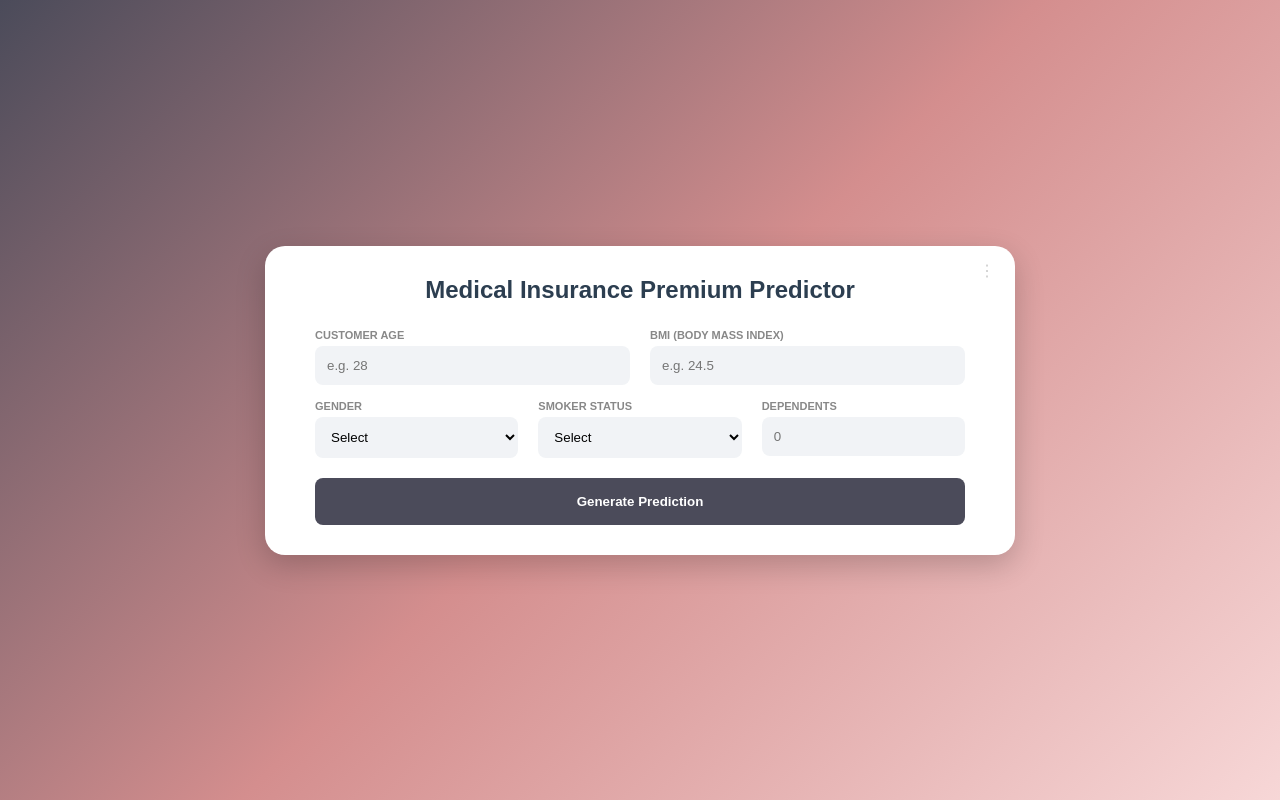
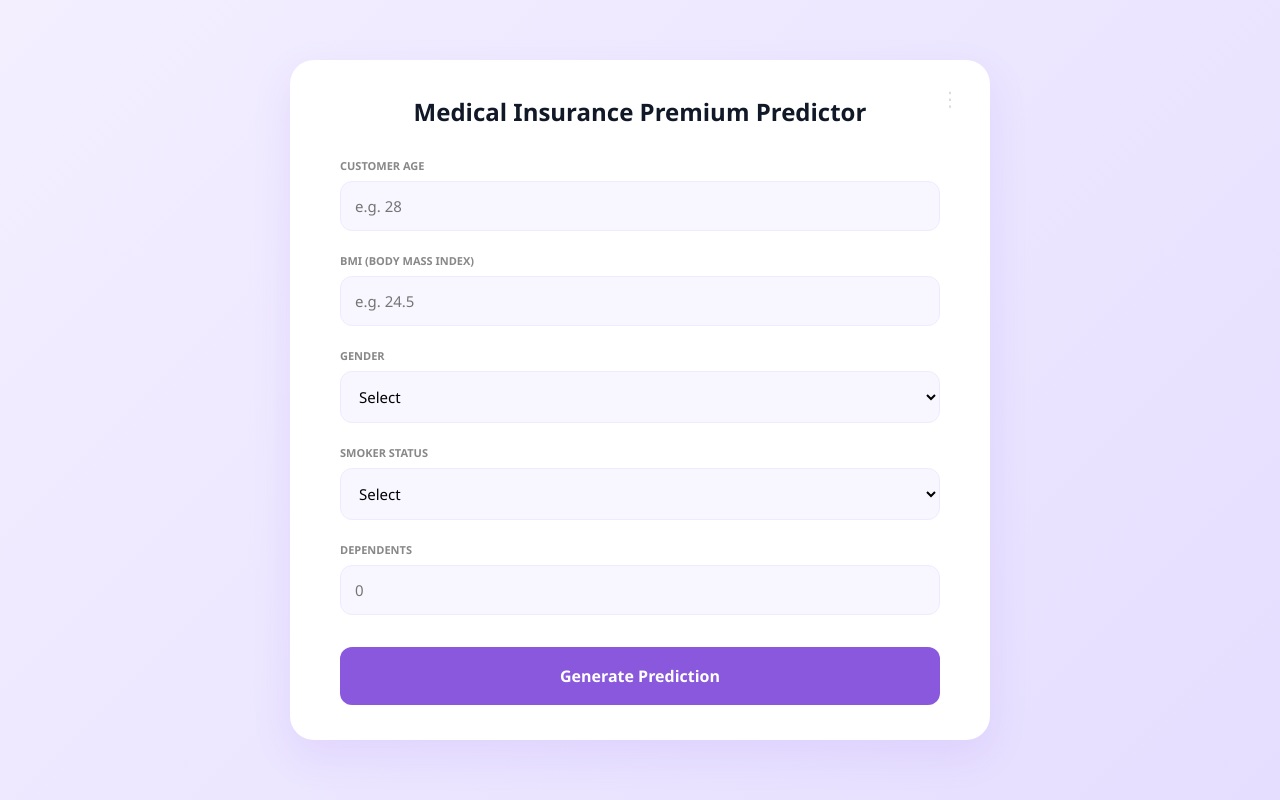
Before and after one commit to ud2330/Digitivity_solutions_pvt_limited, a Flask app: page / in a window 1280 px wide. Run offline with Flask 3, Linux system fonts and the light colour scheme.

Commit message:
Update style.css

```diff
--- a/static/style.css
+++ b/static/style.css
@@ -1,50 +1,104 @@
-* { margin: 0; padding: 0; box-sizing: border-box; font-family: sans-serif; }
+* { margin: 0; padding: 0; box-sizing: border-box; font-family: 'Segoe UI', sans-serif; }
 
 body {
-    background: linear-gradient(135deg, #4b4b5a 0%, #d48e8e 50%, #f7d7d7 100%);
-    height: 100vh;
+    background: linear-gradient(135deg, #f3efff 0%, #e5deff 100%);
+    min-height: 100vh;
     display: flex;
     justify-content: center;
     align-items: center;
+    padding: 40px 20px;
 }
 
-.container { width: 100%; display: flex; flex-direction: column; align-items: center; gap: 20px; }
+.container {
+    width: 100%;
+    max-width: 700px;
+    display: flex;
+    flex-direction: column;
+    align-items: center;
+    gap: 20px;
+}
 
-.card { background: white; border-radius: 20px; box-shadow: 0 10px 30px rgba(0,0,0,0.2); position: relative; }
+.card {
+    background: white;
+    border-radius: 24px;
+    padding: 35px 50px;
+    box-shadow: 0 15px 40px rgba(124, 58, 237, 0.1);
+    position: relative;
+    width: 100%;
+}
 
-.input-card { width: 90%; max-width: 750px; padding: 30px 50px; }
+h1 {
+    font-size: 24px;
+    color: #111827;
+    margin-bottom: 30px;
+    text-align: center;
+    font-weight: 700;
+}
 
-.result-card { width: 100%; max-width: 400px; padding: 25px; text-align: center; }
+.field { margin-bottom: 22px; width: 100%; }
 
-h1 { font-size: 24px; color: #2c3e50; margin-bottom: 25px; text-align: center; }
+label {
+    display: flex;
+    align-items: center;
+    font-size: 11px;
+    font-weight: bold;
+    color: #888;
+    text-transform: uppercase;
+    margin-bottom: 8px;
+}
 
-.form-row { display: flex; gap: 20px; margin-bottom: 15px; }
+.info-icon {
+    margin-left: 6px;
+    color: #7c3aed;
+    cursor: help;
+    font-size: 14px;
+}
 
-.field { flex: 1; }
-
-label { display: block; font-size: 11px; font-weight: bold; color: #888; text-transform: uppercase; margin-bottom: 5px; }
-
-input, select { width: 100%; padding: 12px; background: #f1f3f6; border: none; border-radius: 8px; outline: none; }
-
-.main-btn { width: 100%; padding: 16px; background: #4b4b5a; color: white; border: none; border-radius: 8px; font-weight: bold; cursor: pointer; margin-top: 5px; }
-
-.reset-btn {
-    display: inline-block;
-    margin-top: 15px;
-    padding: 10px 20px;
-    background: #f1f3f6;
-    color: #4b4b5a;
-    text-decoration: none;
-    font-size: 13px;
-    font-weight: bold;
-    border-radius: 8px;
+input, select {
+    width: 100%;
+    padding: 14px;
+    background: #f8f7ff;
+    border: 1px solid #efeaff;
+    border-radius: 12px;
+    outline: none;
+    font-size: 15px;
     transition: 0.3s;
 }
 
-.reset-btn:hover { background: #e2e4e9; }
+input:focus, select:focus {
+    border-color: #c4b5fd;
+    background: white;
+    box-shadow: 0 0 0 4px rgba(124, 58, 237, 0.05);
+}
 
-.result-card p { font-size: 13px; color: #999; margin-bottom: 5px; }
+.main-btn {
+    width: 100%;
+    padding: 18px;
+    background: #8958dc;
+    color: white;
+    border: none;
+    border-radius: 12px;
+    font-weight: bold;
+    cursor: pointer;
+    font-size: 16px;
+    margin-top: 10px;
+    transition: 0.3s;
+}
 
-.result-card h2 { color: #4b4b5a; font-size: 36px; font-weight: 800; }
+.main-btn:hover { background: #6d28d9; transform: translateY(-1px); }
 
-.menu-dots { position: absolute; top: 15px; right: 20px; color: #ccc; }
+.result-card { text-align: center; padding: 25px; }
+
+.result-card p { font-size: 12px; color: #9ca3af; margin-bottom: 5px; }
+
+.result-card h2 { color: #111827; font-size: 38px; font-weight: 800; }
+
+.reset-link {
+    font-size: 11px;
+    color: #9ca3af;
+    text-decoration: none;
+    display: block;
+    margin-top: 15px;
+}
+
+.menu-dots { position: absolute; top: 25px; right: 30px; color: #ddd; font-size: 20px; }
```
